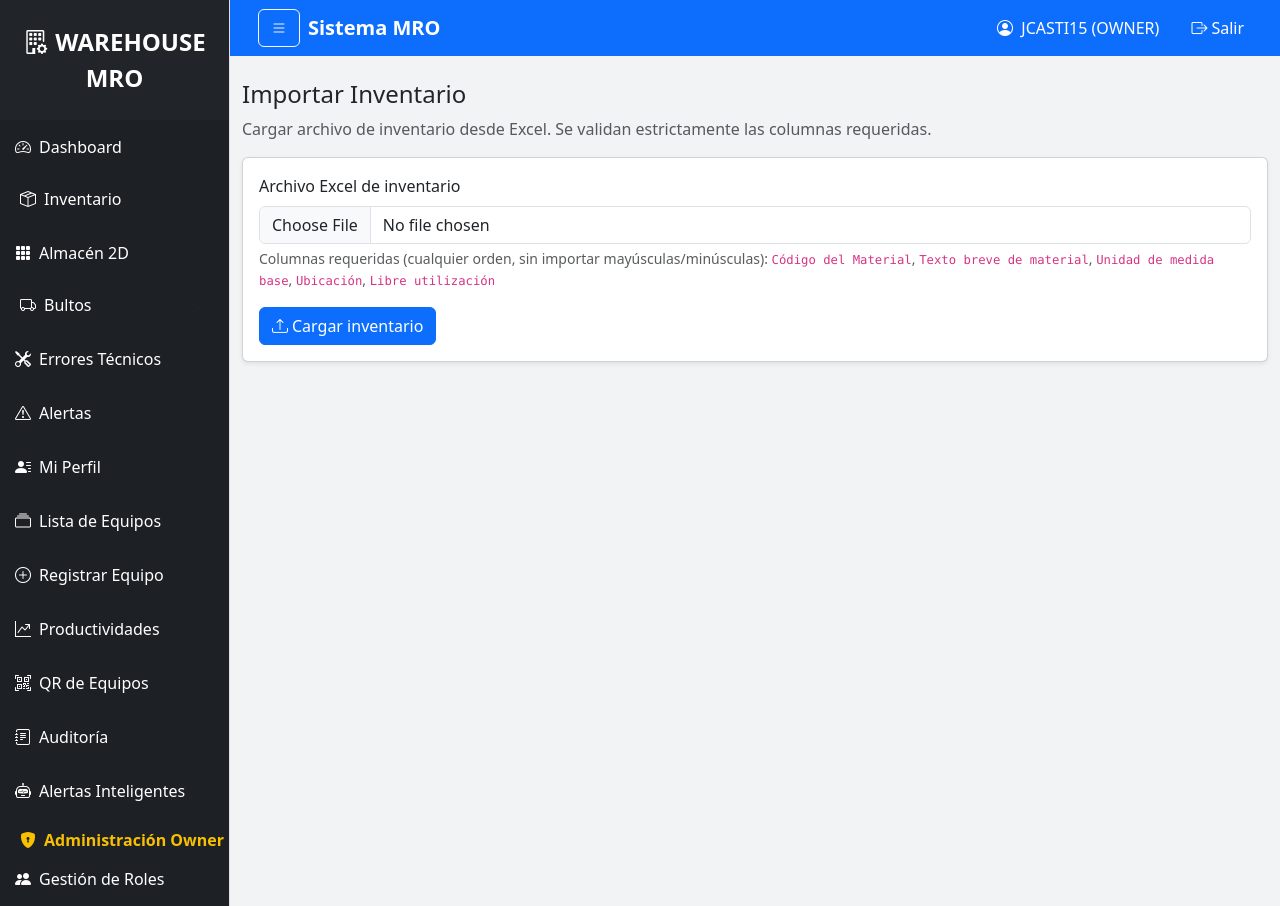
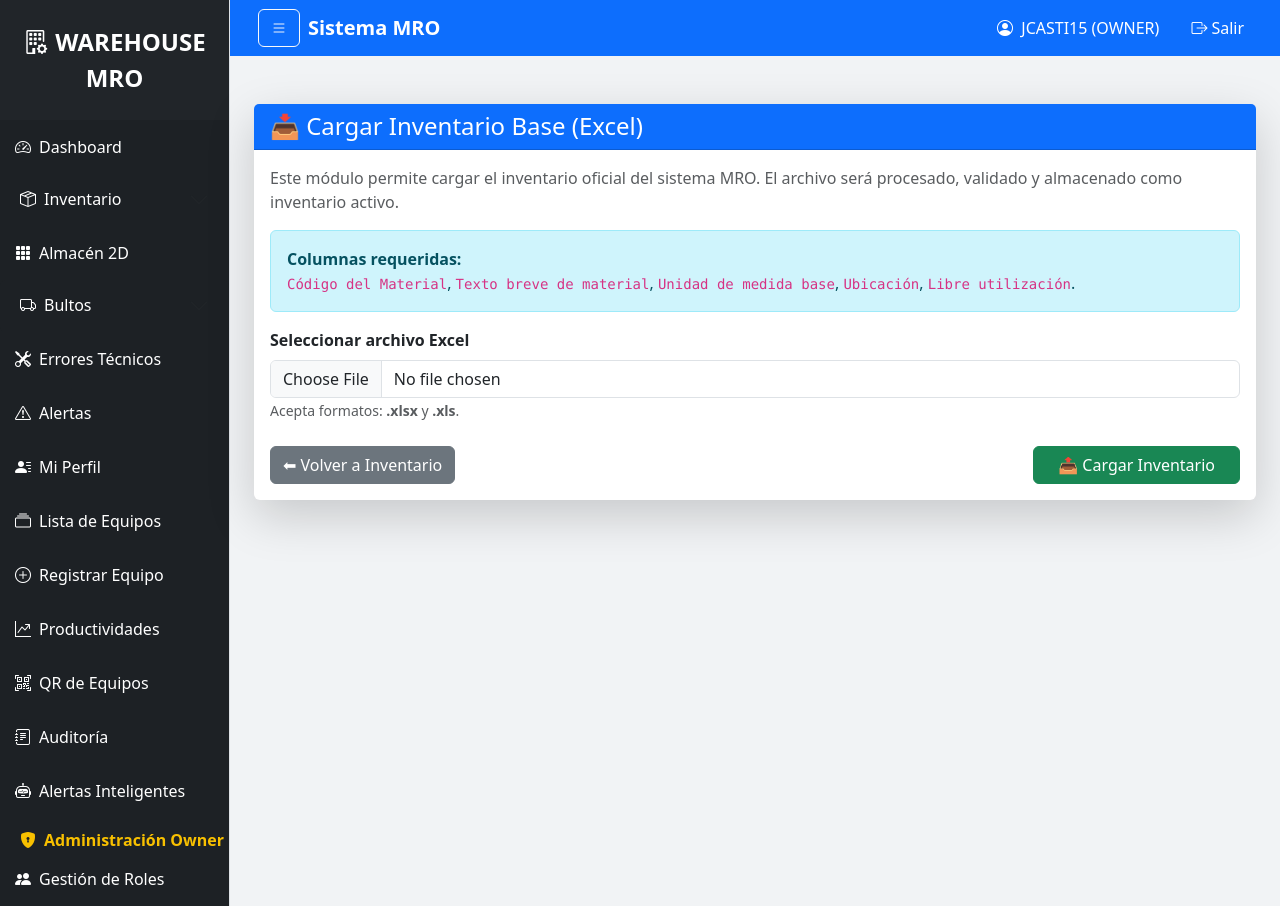
Before and after one commit to josecastillovelasquez23456-dot/warehouse_mro, a Flask app: page /inventory/upload in a window 1280 px wide. Run offline with Flask 3, Linux system fonts and the light colour scheme; a user stored in the database is signed in; parts of the project's set-up code (start-up, migrations or seed data) failed here and were passed over.

Commit message:
Update upload.html

```diff
--- a/warehouse_mro/templates/inventory/upload.html
+++ b/warehouse_mro/templates/inventory/upload.html
@@ -1,34 +1,61 @@
 {% extends "base.html" %}
 
 {% block content %}
-<div class="row mb-3">
-    <div class="col">
-        <h4>Importar Inventario</h4>
-        <p class="text-muted mb-0">
-            Cargar archivo de inventario desde Excel. Se validan estrictamente las columnas requeridas.
-        </p>
-    </div>
+<div class="container mt-4">
+
+    <div class="card shadow-lg border-0">
+        <div class="card-header bg-primary text-white">
+            <h4 class="mb-0">📥 Cargar Inventario Base (Excel)</h4>
         </div>
 
-<div class="card shadow-sm">
         <div class="card-body">
-        <form method="post" enctype="multipart/form-data">
-            <div class="mb-3">
-                <label class="form-label">Archivo Excel de inventario</label>
-                <input type="file" name="file" class="form-control" accept=".xlsx,.xls" required>
-                <div class="form-text">
-                    Columnas requeridas (cualquier orden, sin importar mayúsculas/minúsculas):
+
+            <p class="text-muted">
+                Este módulo permite cargar el inventario oficial del sistema MRO.
+                El archivo será procesado, validado y almacenado como inventario activo.
+            </p>
+
+            <div class="alert alert-info">
+                <strong>Columnas requeridas:</strong><br>
                 <code>Código del Material</code>,
                 <code>Texto breve de material</code>,
                 <code>Unidad de medida base</code>,
                 <code>Ubicación</code>,
-                    <code>Libre utilización</code>
+                <code>Libre utilización</code>.
+            </div>
+
+            <form method="POST" enctype="multipart/form-data">
+
+                <!-- ARCHIVO EXCEL -->
+                <div class="mb-4">
+                    <label class="form-label fw-bold">Seleccionar archivo Excel</label>
+                    <input
+                        type="file"
+                        name="file"
+                        class="form-control"
+                        accept=".xlsx,.xls"
+                        required
+                    >
+                    <small class="text-muted">
+                        Acepta formatos: <b>.xlsx</b> y <b>.xls</b>.
+                    </small>
+                </div>
+
+                <!-- BOTONES -->
+                <div class="mt-4 d-flex justify-content-between">
+                    <a href="{{ url_for('inventory.list_inventory') }}" class="btn btn-secondary">
+                        ⬅ Volver a Inventario
+                    </a>
+
+                    <button type="submit" class="btn btn-success px-4">
+                        📤 Cargar Inventario
+                    </button>
+                </div>
+
+            </form>
+
         </div>
     </div>
-            <button type="submit" class="btn btn-primary">
-                <i class="bi bi-upload me-1"></i>Cargar inventario
-            </button>
-        </form>
-    </div>
+
 </div>
 {% endblock %}
```
Lines whose indentation alone changed are shown as unchanged.
